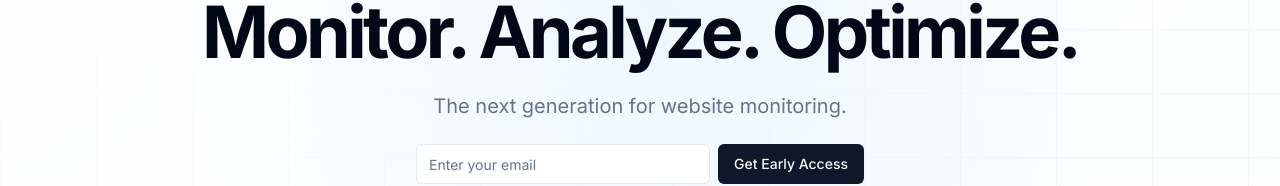
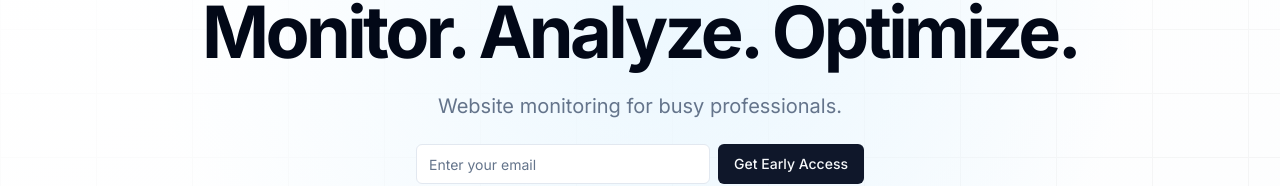
Before and after one commit to tonevski/upcare-v0, a Next.js app: page / in a window 1280 px wide. Shown: the part 227-413 px from the top of the page. Built offline with nearby package versions, Linux system fonts and the light colour scheme; no server answers.

Commit message:
Update page.tsx

```diff
--- a/app/page.tsx
+++ b/app/page.tsx
@@ -109,7 +109,7 @@ export default function Home() {
               transition={{ duration: 0.5, delay: 0.2 }}
             >
               <p className='text-muted-foreground text-center md:text-xl'>
-                The next generation for website monitoring.
+                Website monitoring for busy professionals.
               </p>
             </motion.div>
             <motion.div
```
